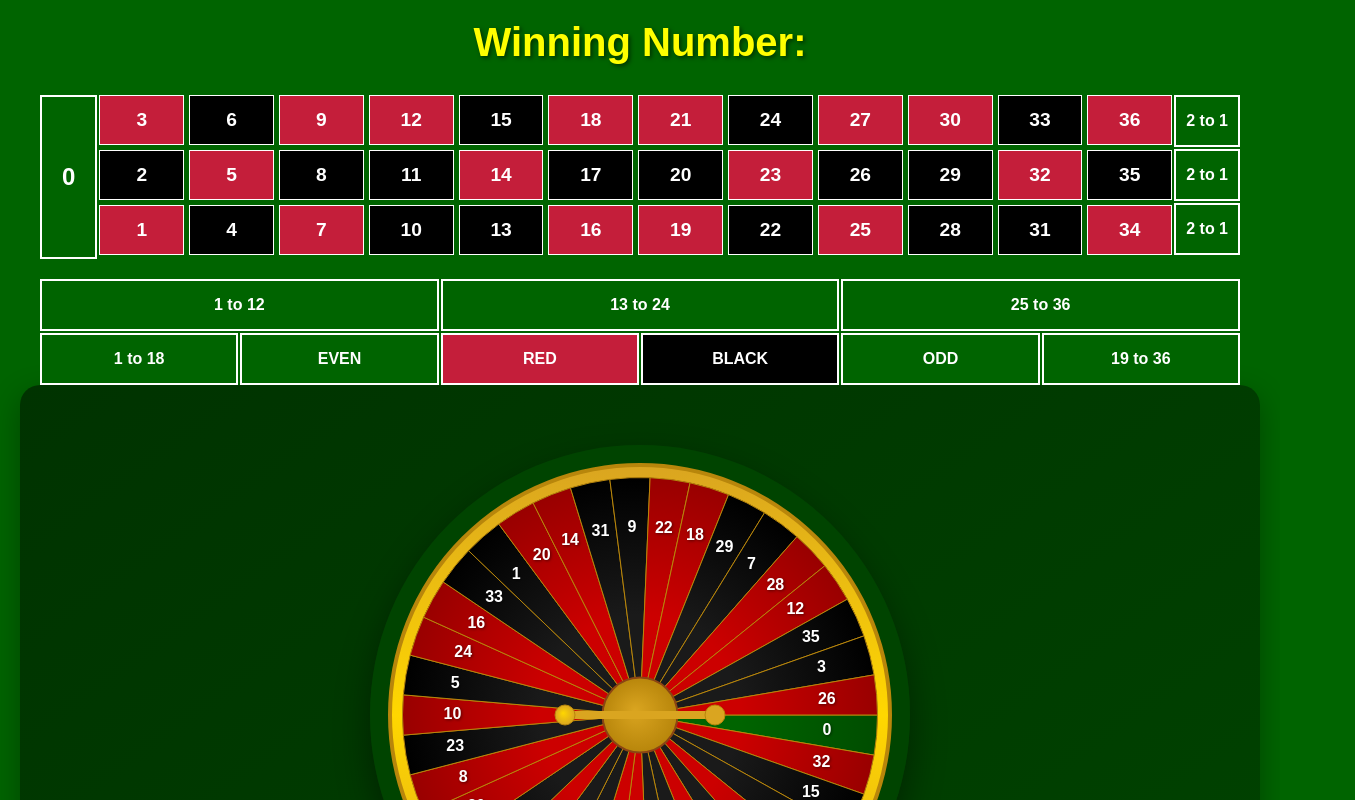
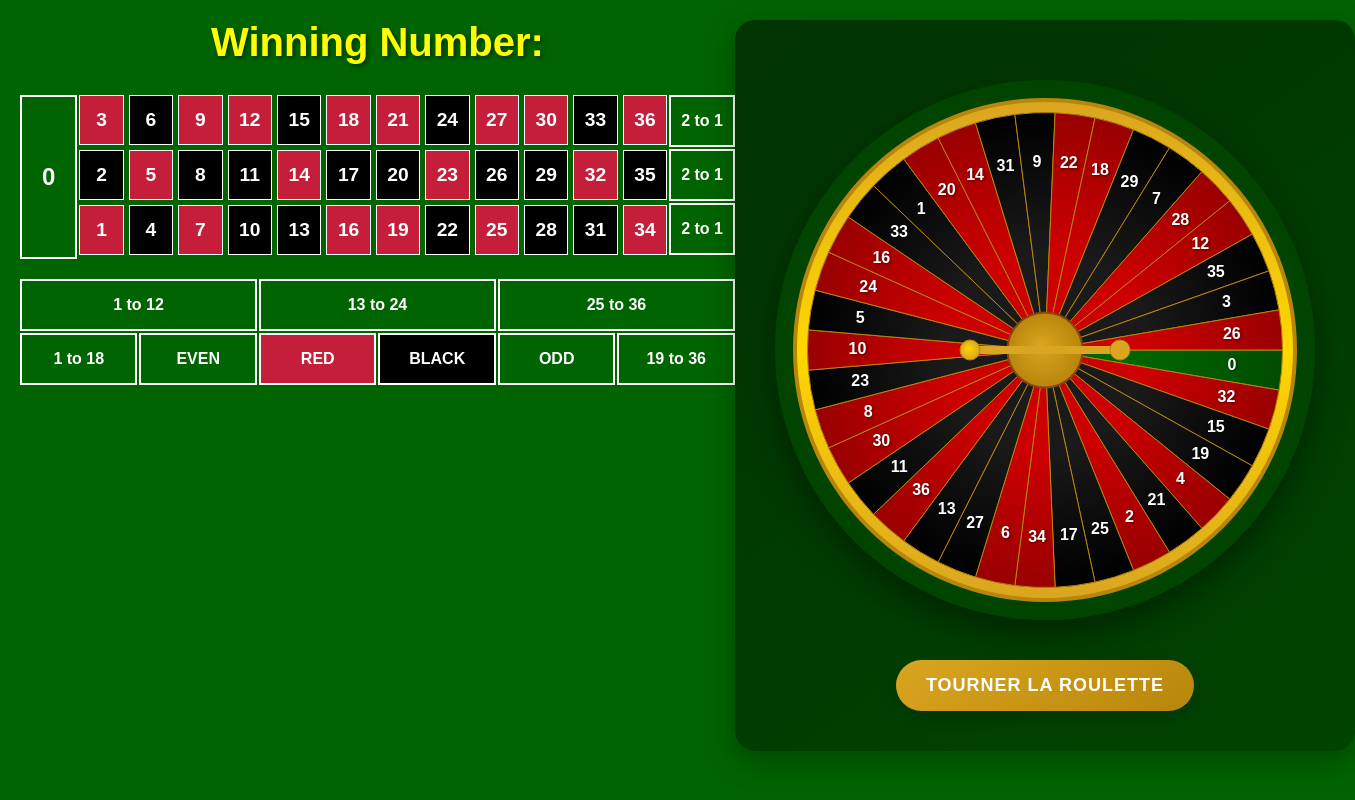
Before and after one commit to hichamchessma/roulette, an Angular app: page / in a window 1280 px wide. Shown: the top 800 px of the page, 1355 px wide, since content can reach past the window. Built offline with nearby package versions, Linux system fonts and the light colour scheme.

Commit message:
bonne chose ggg

```diff
--- a/src/app/app.component.scss
+++ b/src/app/app.component.scss
@@ -1,12 +1,25 @@
 :host {
-  display: block;
+  display: flex;
+  flex-direction: row;
   padding: 20px;
   background-color: #006400;
   min-height: 100vh;
   font-family: Arial, sans-serif;
 }
 
+.app-container {
+  display: flex;
+  justify-content: space-between;
+}
+
+.board {
+  flex: 0 0 60%; /* Set width to 60% */
+  align-self: flex-start;
+}
+
 .roulette-container {
+  flex: 0 0 40%; /* Set width to 40% */
+  align-self: flex-end;
   max-width: 1200px;
   margin: 0 auto;
 }
```
